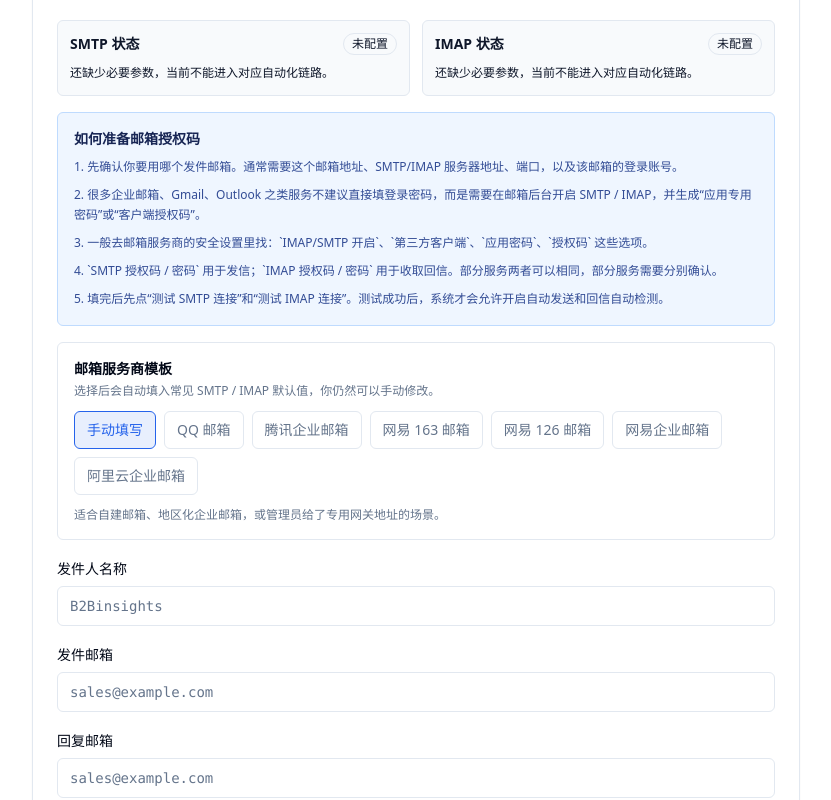
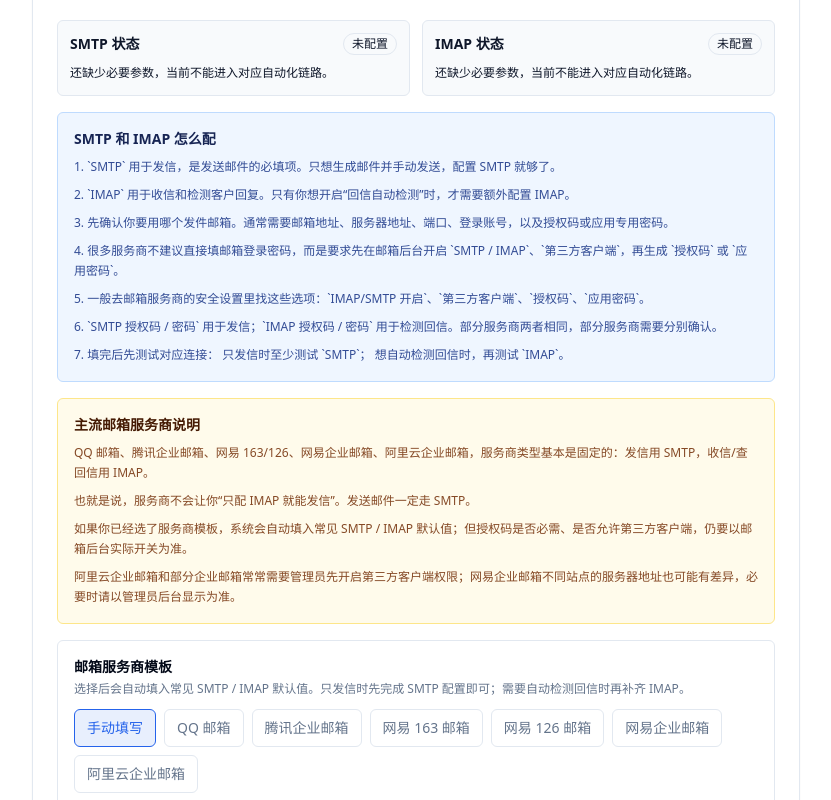
Before and after one commit to xiongQvQ/AI_Find_Customer, a React (Vite) app in the folder frontend/: page /settings in a window 1280 px wide. Shown: the part 1720-2520 px from the top of the page, without its empty margins (224-1055 px from the left). Built offline with nearby package versions, Linux system fonts and the light colour scheme; no server answers.

Commit message:
Clarify SMTP and IMAP setup guidance

```diff
--- a/frontend/src/routes/settings.tsx
+++ b/frontend/src/routes/settings.tsx
@@ -684,13 +684,28 @@ function EmailDeliveryPanel({
         </div>
 
         <div className="rounded-md border border-blue-200 bg-blue-50 px-4 py-4 text-sm text-blue-950">
-          <p className="font-semibold">如何准备邮箱授权码</p>
+          <p className="font-semibold">SMTP 和 IMAP 怎么配</p>
           <div className="mt-2 space-y-2 text-xs leading-5 text-blue-900/90">
-            <p>1. 先确认你要用哪个发件邮箱。通常需要这个邮箱地址、SMTP/IMAP 服务器地址、端口，以及该邮箱的登录账号。</p>
-            <p>2. 很多企业邮箱、Gmail、Outlook 之类服务不建议直接填登录密码，而是需要在邮箱后台开启 SMTP / IMAP，并生成“应用专用密码”或“客户端授权码”。</p>
-            <p>3. 一般去邮箱服务商的安全设置里找：`IMAP/SMTP 开启`、`第三方客户端`、`应用密码`、`授权码` 这些选项。</p>
-            <p>4. `SMTP 授权码 / 密码` 用于发信；`IMAP 授权码 / 密码` 用于收取回信。部分服务两者可以相同，部分服务需要分别确认。</p>
-            <p>5. 填完后先点“测试 SMTP 连接”和“测试 IMAP 连接”。测试成功后，系统才会允许开启自动发送和回信自动检测。</p>
+            <p>1. `SMTP` 用于发信，是发送邮件的必填项。只想生成邮件并手动发送，配置 SMTP 就够了。</p>
+            <p>2. `IMAP` 用于收信和检测客户回复。只有你想开启“回信自动检测”时，才需要额外配置 IMAP。</p>
+            <p>3. 先确认你要用哪个发件邮箱。通常需要邮箱地址、服务器地址、端口、登录账号，以及授权码或应用专用密码。</p>
+            <p>4. 很多服务商不建议直接填邮箱登录密码，而是要求先在邮箱后台开启 `SMTP / IMAP`、`第三方客户端`，再生成 `授权码` 或 `应用密码`。</p>
+            <p>5. 一般去邮箱服务商的安全设置里找这些选项：`IMAP/SMTP 开启`、`第三方客户端`、`授权码`、`应用密码`。</p>
+            <p>6. `SMTP 授权码 / 密码` 用于发信；`IMAP 授权码 / 密码` 用于检测回信。部分服务商两者相同，部分服务商需要分别确认。</p>
+            <p>7. 填完后先测试对应连接：
+              只发信时至少测试 `SMTP`；
+              想自动检测回信时，再测试 `IMAP`。
+            </p>
+          </div>
+        </div>
+
+        <div className="rounded-md border border-amber-200 bg-amber-50 px-4 py-4 text-sm text-amber-950">
+          <p className="font-semibold">主流邮箱服务商说明</p>
+          <div className="mt-2 space-y-2 text-xs leading-5 text-amber-900/90">
+            <p>QQ 邮箱、腾讯企业邮箱、网易 163/126、网易企业邮箱、阿里云企业邮箱，服务商类型基本是固定的：发信用 SMTP，收信/查回信用 IMAP。</p>
+            <p>也就是说，服务商不会让你“只配 IMAP 就能发信”。发送邮件一定走 SMTP。</p>
+            <p>如果你已经选了服务商模板，系统会自动填入常见 SMTP / IMAP 默认值；但授权码是否必需、是否允许第三方客户端，仍要以邮箱后台实际开关为准。</p>
+            <p>阿里云企业邮箱和部分企业邮箱常常需要管理员先开启第三方客户端权限；网易企业邮箱不同站点的服务器地址也可能有差异，必要时请以管理员后台显示为准。</p>
           </div>
         </div>
 
@@ -699,7 +714,7 @@ function EmailDeliveryPanel({
             <div>
               <p className="text-sm font-semibold">邮箱服务商模板</p>
               <p className="mt-1 text-xs text-muted-foreground">
-                选择后会自动填入常见 SMTP / IMAP 默认值，你仍然可以手动修改。
+                选择后会自动填入常见 SMTP / IMAP 默认值。只发信时先完成 SMTP 配置即可；需要自动检测回信时再补齐 IMAP。
               </p>
             </div>
           </div>
@@ -800,7 +815,7 @@ function EmailDeliveryPanel({
           </div>
           {!canEnableAutoSend && (
             <p className="text-xs text-amber-700">
-              需要先完整填写 SMTP 参数并测试成功，才能开启自动发送。
+              自动发送只依赖 SMTP。需要先完整填写 SMTP 参数并测试成功，才能开启自动发送。
             </p>
           )}
         </div>
@@ -836,7 +851,7 @@ function EmailDeliveryPanel({
           </div>
           {!canEnableReplyDetection && (
             <p className="text-xs text-amber-700">
-              需要先完整填写 IMAP 参数并测试成功，才能开启回信自动检测。
+              回信自动检测依赖 IMAP。需要先完整填写 IMAP 参数并测试成功，才能开启回信自动检测。
             </p>
           )}
         </div>
```
